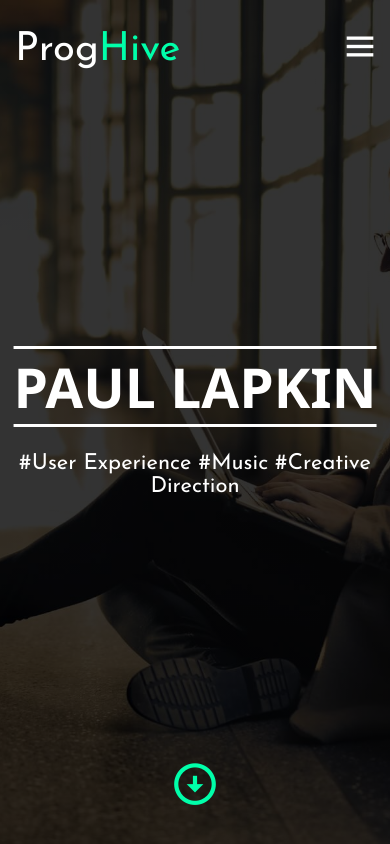
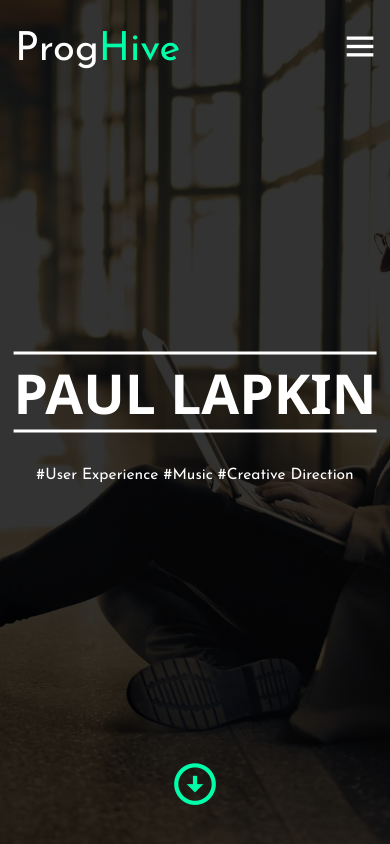
Before and after one commit to jahidmunshi99/full-site-design-3, a plain HTML site: page index.html in a window 390 px wide. Shown: the top 844 px of the page. Drawn offline with Linux system fonts and the light colour scheme.

Commit message:
span update

```diff
--- a/resources/css/style.css
+++ b/resources/css/style.css
@@ -162,7 +162,8 @@ img{
     background: #fff;
 }
 #hero-content span{
-    font-size: 22px;
+    font-size: clamp(15px, 4vw, 22px);
+    line-height: 35px;
 }
 #down-icon{
     position: absolute;
```
